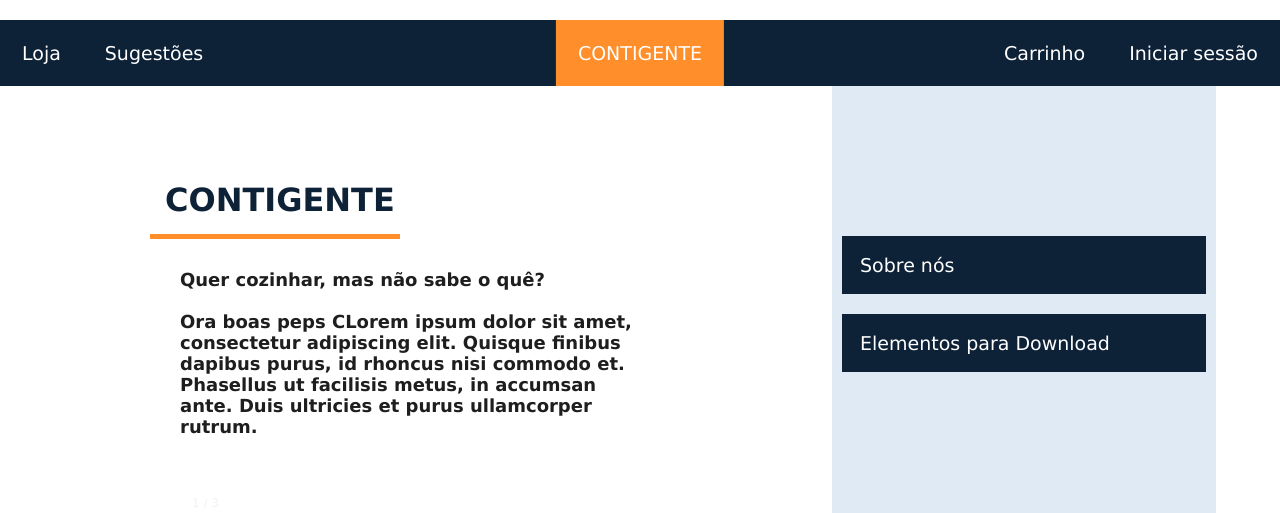
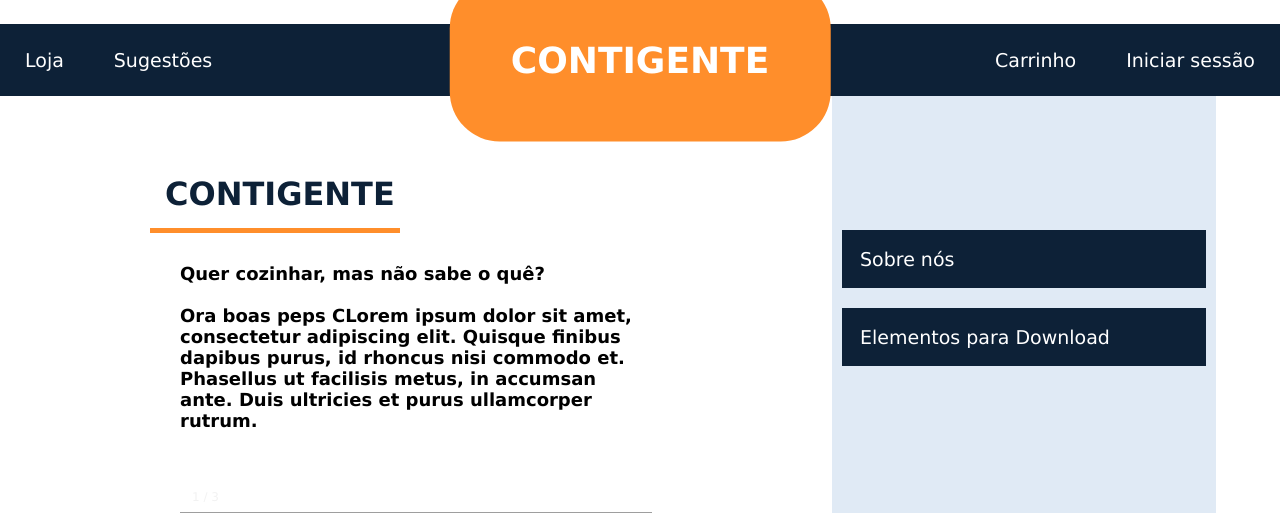
Before and after one commit to DavidRaposo340/Contigente, a PHP site: page / in a window 1280 px wide. Shown: the top 513 px of the page. Run offline with PHP 8.4, Linux system fonts and the light colour scheme; grey boxes are pictures that could not be loaded.

Commit message:
css do tiago

```diff
--- a/css/style.css
+++ b/css/style.css
@@ -9,9 +9,9 @@
   box-sizing: border-box;
 }
 body{
-  font-family: "Helvetica Neue", Helvetica, Arial, sans-serif;
+  /*font-family: "Helvetica Neue", Helvetica, Arial, sans-serif;
   color: rgb(30,30,30);
-  font-size: 18px;
+  font-size: 18px;*/
   overflow-x: hidden;
   overflow-y: overlay;
   text-decoration: none;
@@ -31,39 +31,56 @@ p{
 }
 
 /*--------------- Navegation Bar (MENU) ---------------**/
-
-nav{
+nav {
   width: 100%;
+  z-index: 2;
+  height: 60px;
+  background-color: #ffffff;
+  /*position: fixed; --> Para tapar o fundo da navbar mas depois ocorre coisas bastantes estranahas*/
 }
 .nav_block{
   background-color: #0d2137;
-  position: relative;
+  width: 100%;
+  position: fixed;
   overflow: hidden;
-  top: 20px;
+  top: 24px;
 }
 .nav_block a{
   float: left;
   color: #ffffff;
   text-align: center;
-  padding: 22px;
+  padding: 25px;
   text-decoration: none;
   font-size: 19px;
 }
 .nav_center{
-  float: none;
-  position: absolute;
-  overflow:visible;
-  top: 50%;
+  position: fixed;
+  top: 60px;
   left: 50%;
   transform: translate(-50%, -50%);
   background-color: #ff8e2b;
   z-index: 1;
-  font-size: 32px;
+  padding: 36px;
+  border-radius:50px;
+  /*  border-style: solid;
+  border-color: #0d2137;
+  border-width: 2px;* Se se alterar o border pensoq ue é melhor alterar a altura*/
+}
+.nav_center a{
+  text-decoration: none;
+  font-size: 36px;
+  color: #ffffff;
+  font-weight: 600;
 }
 .nav_right{
   float: right;
 }
-
+.navbar-separation{
+  display: block;
+}
+.nav_block a:hover{
+  background-color: #2E77AE;
+}
 /*--------------- Accordion Button  ---------------**/
 
 .accordion {
```
Also changed, not shown: other parts of css/style.css (+59 -0 lines).
